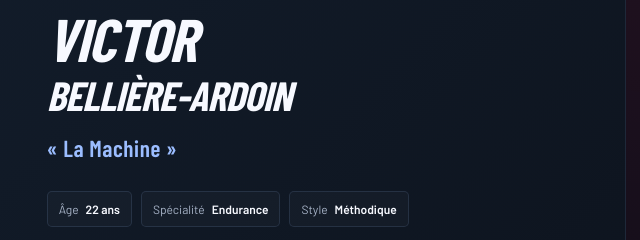
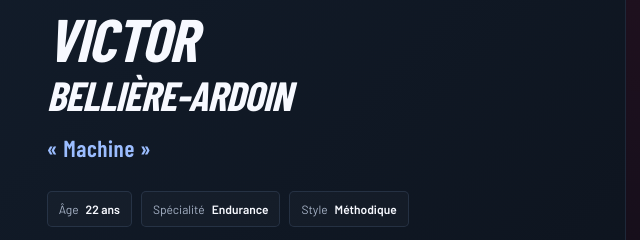
Before and after one commit to belardcompetition-993/Belard-competition, a plain HTML site: page index.html in a window 1280 px wide. Shown: the part 1180-1420 px from the top of the page, 577-1217 px from the left. Drawn offline with nearby package versions, Linux system fonts and the light colour scheme; a web font is replaced by a local one.

```diff
--- a/index.html
+++ b/index.html
@@ -2343,7 +2343,7 @@
                 <span>Bellière-Ardoin</span>
               </h3>
 
-              <p class="portrait-signature">« La Machine »</p>
+              <p class="portrait-signature">« Machine »</p>
 
               <dl class="portrait-infos">
                 <div>
```
